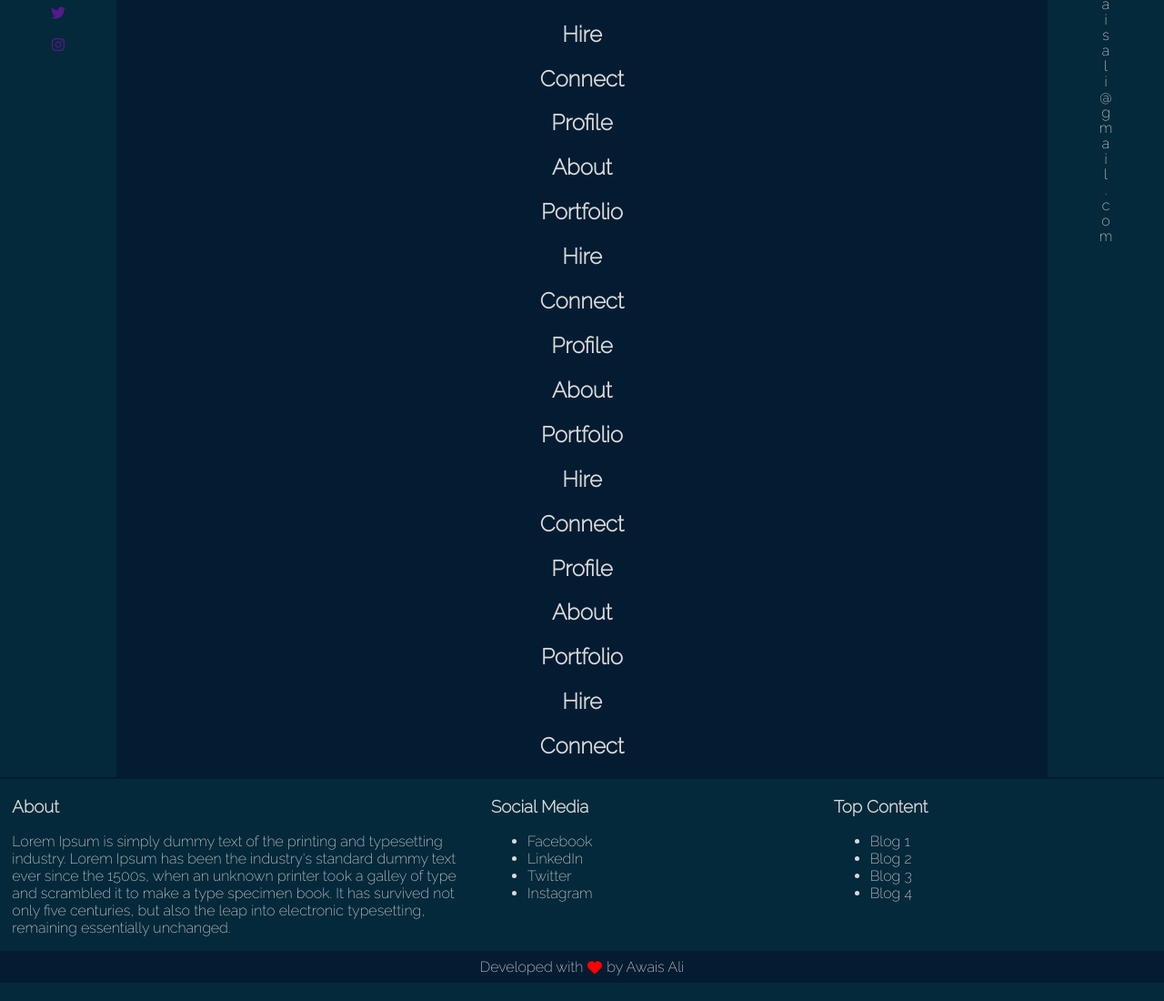
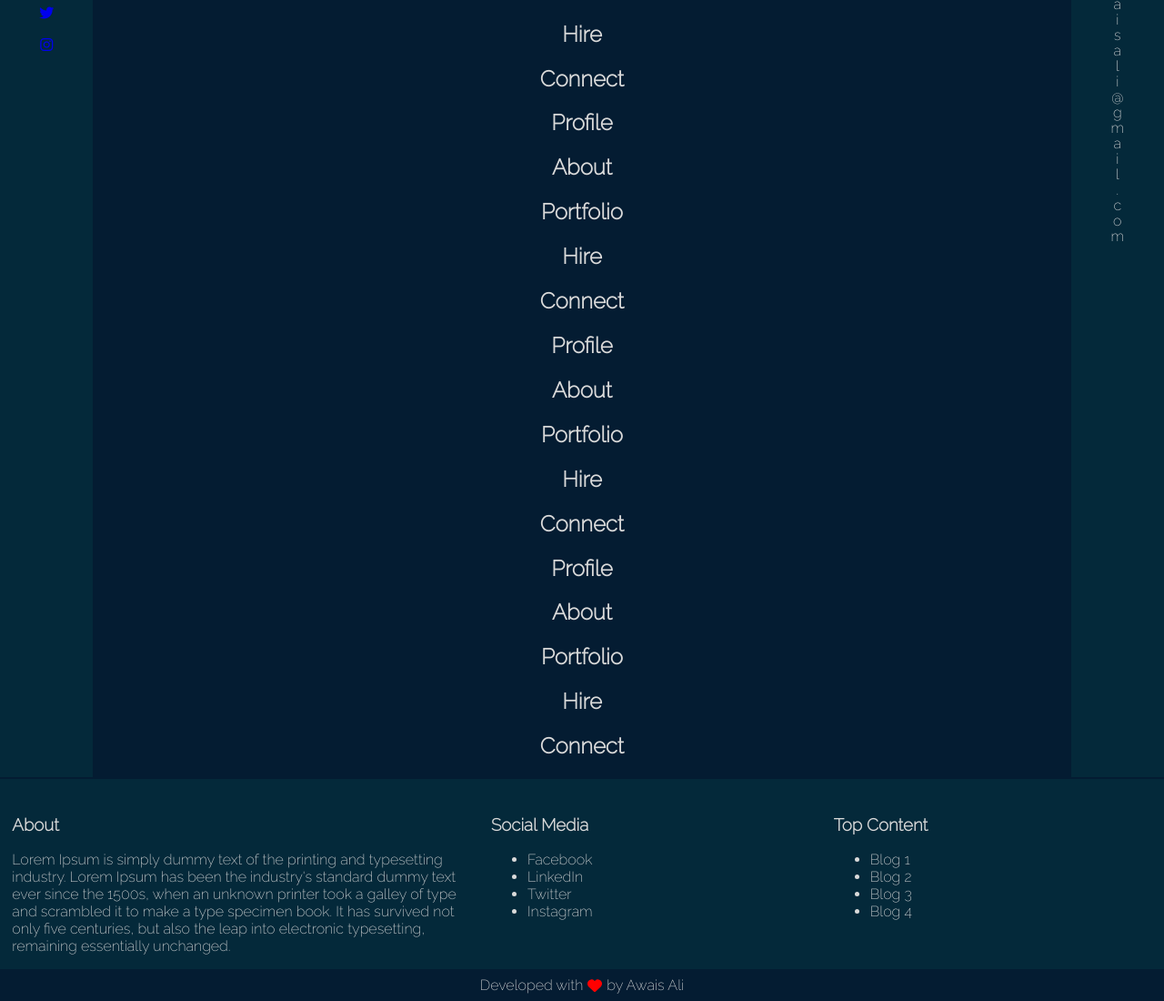
Before and after one commit to beingawaisali/beingawaisali.com-new, a React (Create React App) app: page / in a window 1280 px wide. Shown: the part 266-1366 px from the top of the page at 91% size. Built offline with nearby package versions, Linux system fonts and the light colour scheme.

Commit message:
Social media handles added

```diff
--- a/src/components/Body.jsx
+++ b/src/components/Body.jsx
@@ -12,32 +12,32 @@ function Body () {
             <div className="body-side">
                 <ul id="social-sidebar">
                     <li className="social-list">
-                        <a href="">
+                        <a href="https://github.com/beingawaisali" rel="nofollow noopener noreferrer" target="_blank">
                             <i className="fab fa-github"></i>
                         </a>
                     </li>
                     <li className="social-list">
-                        <a href="">
+                        <a href="https://facebook.com/beingawaisali" rel="nofollow noopener noreferrer" target="_blank">
                         <i className="fab fa-facebook"></i>
                         </a>
                     </li>
                     <li className="social-list">
-                        <a href="">
+                        <a href="https://linkedin.com/beingawaisali" rel="nofollow noopener noreferrer" target="_blank">
                         <i className="fab fa-linkedin"></i>
                         </a>
                     </li>
                     <li className="social-list">
-                        <a href="">
+                        <a href="https://twitter.com/beingawaisali" rel="nofollow noopener noreferrer" target="_blank">
                             <i className="fab fa-twitter"></i>
                         </a>
                     </li>
                     <li className="social-list">
-                        <a href="">
+                        <a href="https://instagram.com/beingawaisali" rel="nofollow noopener noreferrer" target="_blank">
                             <i className="fab fa-instagram"></i>
                         </a>
                     </li>
                     <li className="social-list">
-                        <a href="">
+                        <a href="" rel="nofollow noopener noreferrer" target="_blank">
                             <i classNamw="fab fa-earth"></i>
                         </a>
                     </li>
--- a/src/components/css/body.css
+++ b/src/components/css/body.css
@@ -7,7 +7,7 @@
 }
 
 .body-side {
-    width:10%;
+    width: 8%;
     text-align: center;
     background-color: #04293A;
     color: #dadada;
@@ -30,7 +30,7 @@
 
 
 .body-main {
-    width:80%;
+    width: 84%;
     text-align: center;
     background-color: #041C32;
 
--- a/src/components/css/footer.css
+++ b/src/components/css/footer.css
@@ -2,6 +2,7 @@
     text-align: center;
     background-color: #04293A;
     border-top: 2px solid #041C32;
+    padding-top: 20px;
 }
 
 #footer-divider {
@@ -35,7 +36,7 @@
     height: 35px;
 }
 
-#footer-copyright:hover .heart-icon {
+#main-footer:hover .heart-icon {
     transition: 700ms;
     color: maroon;
     margin: 0px 3px;
```
